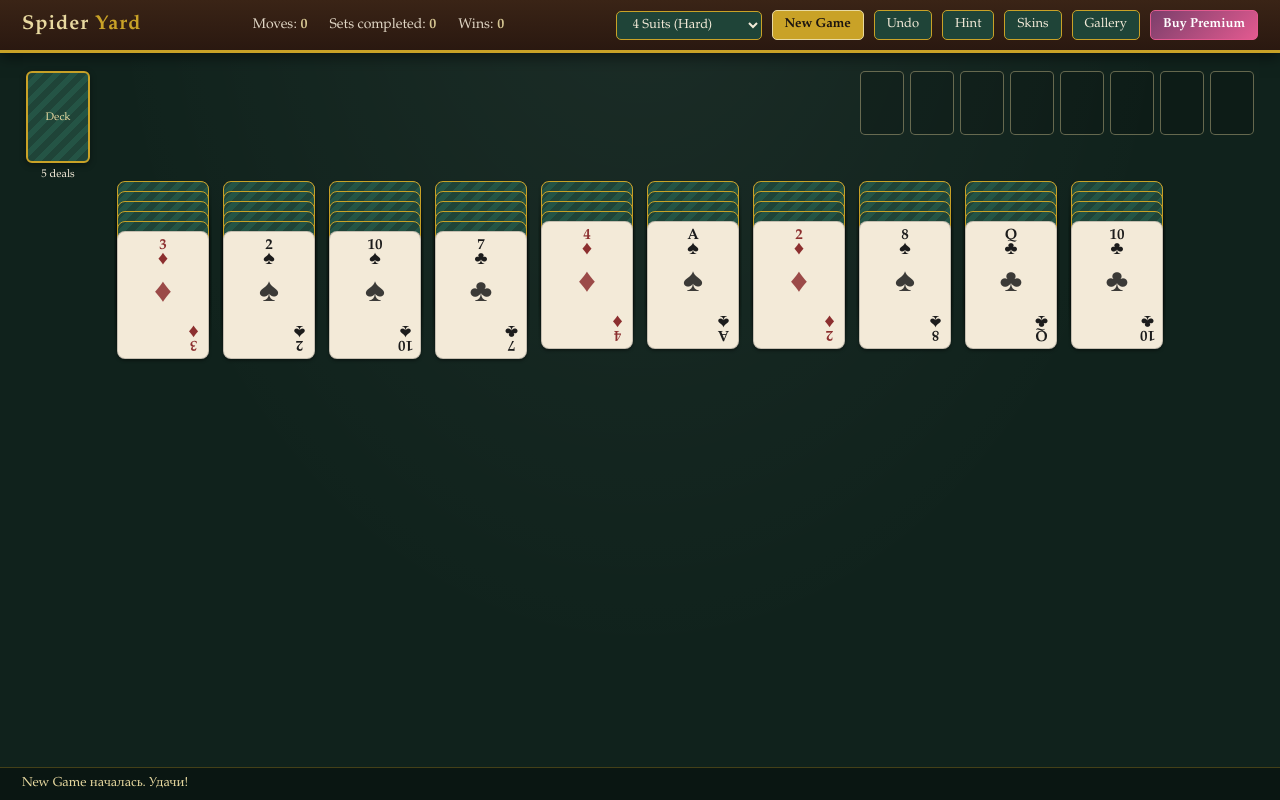
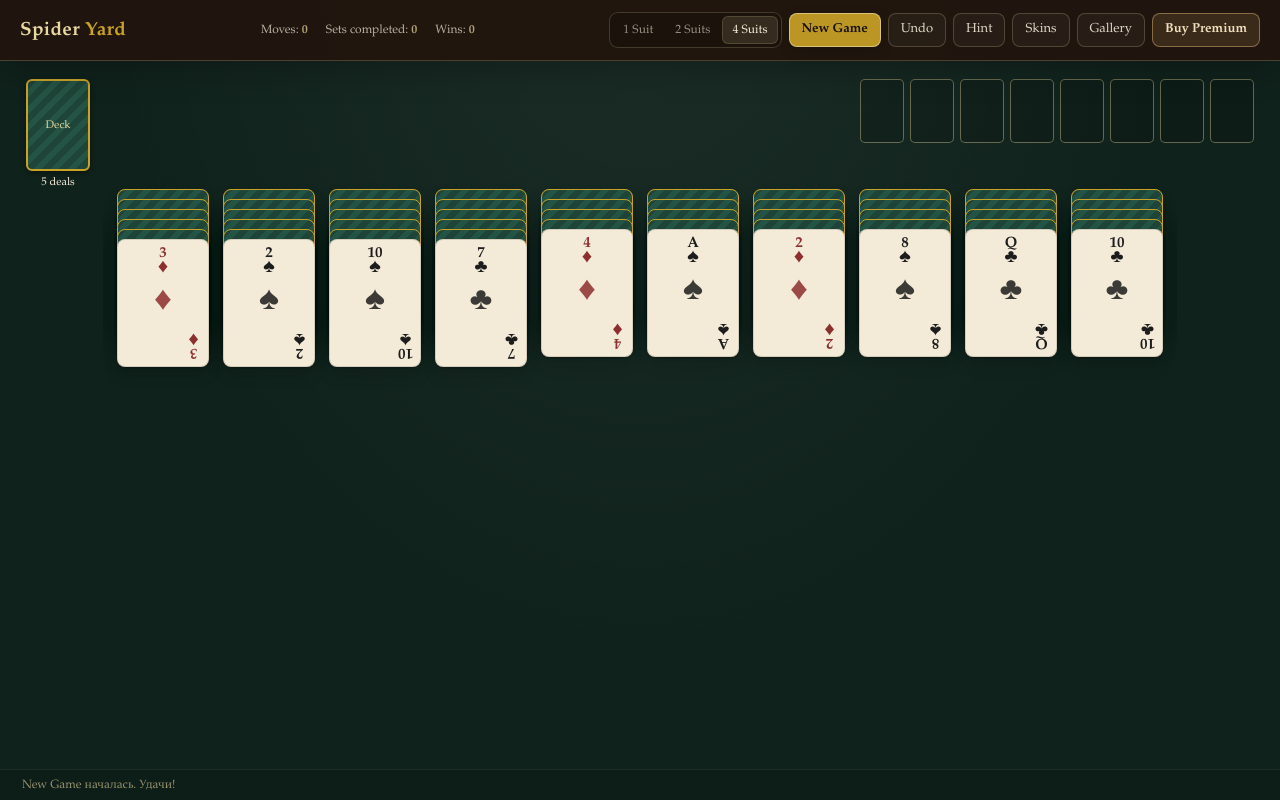
Before and after one commit to liddemchenko0504-create/spider, a website: page index.html in a window 1280 px wide. Drawn offline with Linux system fonts and the light colour scheme.

Commit message:
Premium UX redesign and instant suit switching

```diff
--- a/index.html
+++ b/index.html
@@ -233,6 +233,185 @@
   }
   .skin-card.locked{ opacity:0.75; }
   #checkout-msg{ font-size:13px; color: var(--gold-soft); min-height:18px; }
+
+  /* =========================================================
+     PREMIUM UX PASS
+     ========================================================= */
+
+  header{
+    padding: 12px 20px;
+    gap: 20px;
+    background: rgba(33, 21, 14, 0.96);
+    border-bottom: 1px solid rgba(232,217,160,0.22);
+    box-shadow: 0 10px 32px rgba(0,0,0,0.24);
+  }
+
+  header h1{
+    font-size: 19px;
+    letter-spacing: .3px;
+    white-space: nowrap;
+  }
+
+  .stats{
+    gap: 18px;
+    font-size: 12px;
+    opacity: .72;
+    white-space: nowrap;
+  }
+
+  .stats b{
+    font-weight: 600;
+  }
+
+  .controls{
+    gap: 7px;
+    flex-wrap: nowrap;
+  }
+
+  .controls > button{
+    min-height: 34px;
+    padding: 7px 12px;
+    border-radius: 8px;
+    border: 1px solid rgba(232,217,160,0.22);
+    background: rgba(255,255,255,0.035);
+    color: rgba(243,234,216,.9);
+    box-shadow: none;
+    transition:
+      background .16s ease,
+      border-color .16s ease,
+      transform .16s ease,
+      opacity .16s ease;
+  }
+
+  .controls > button:hover{
+    background: rgba(255,255,255,0.07);
+    border-color: rgba(232,217,160,0.38);
+    transform: translateY(-1px);
+  }
+
+  .controls > button:active{
+    transform: translateY(0);
+  }
+
+  button.primary{
+    background: rgba(201,162,39,.92);
+    border-color: rgba(232,217,160,.7);
+    color: #19120c;
+    box-shadow: 0 4px 14px rgba(0,0,0,.16);
+  }
+
+  button.primary:hover{
+    background: rgba(222,190,84,.96);
+  }
+
+  #premium-btn{
+    background: rgba(196,155,92,.16);
+    color: #f0dfbd;
+    border-color: rgba(213,176,114,.5);
+    font-weight: 600;
+  }
+
+  #premium-btn:hover{
+    background: rgba(196,155,92,.24);
+    filter: none;
+  }
+
+  #premium-btn.owned{
+    background: rgba(72,127,92,.22);
+    border-color: rgba(115,170,134,.55);
+    color: #cce8d5;
+  }
+
+  .difficulty-segmented{
+    display:flex;
+    align-items:center;
+    padding:3px;
+    border-radius:9px;
+    border:1px solid rgba(232,217,160,.20);
+    background:rgba(0,0,0,.18);
+    gap:2px;
+  }
+
+  .difficulty-option{
+    border:0;
+    padding:6px 10px;
+    min-height:28px;
+    border-radius:6px;
+    background:transparent;
+    color:rgba(243,234,216,.58);
+    font-size:12px;
+    white-space:nowrap;
+    box-shadow:none;
+    transition:
+      background .16s ease,
+      color .16s ease,
+      transform .16s ease;
+  }
+
+  .difficulty-option:hover{
+    background:rgba(255,255,255,.05);
+    color:rgba(243,234,216,.88);
+  }
+
+  .difficulty-option.active{
+    background:rgba(232,217,160,.13);
+    color:#f3ead8;
+    box-shadow:inset 0 0 0 1px rgba(232,217,160,.16);
+  }
+
+  .card{
+    border:1px solid rgba(52,38,26,.16);
+    box-shadow:
+      0 2px 3px rgba(0,0,0,.16),
+      0 8px 18px rgba(0,0,0,.08);
+    transition:
+      box-shadow .15s ease,
+      transform .15s ease;
+  }
+
+  .card.movable-hint:hover{
+    box-shadow:
+      0 5px 14px rgba(0,0,0,.22),
+      0 0 0 1px rgba(232,217,160,.12);
+    transform:translateY(-2px);
+  }
+
+  .card.selected{
+    box-shadow:
+      0 12px 28px rgba(0,0,0,.32),
+      0 0 0 1px rgba(232,217,160,.22);
+    transform:translateY(-6px);
+  }
+
+  .card.dragging{
+    opacity:.96;
+    z-index:999;
+    box-shadow:
+      0 18px 42px rgba(0,0,0,.38),
+      0 0 0 1px rgba(255,255,255,.10);
+  }
+
+  /* No dashed / striped drop indicator */
+  .drop-target{
+    outline:none !important;
+    border-radius:10px;
+    box-shadow:
+      inset 0 0 0 1px rgba(232,217,160,.18),
+      0 0 22px rgba(232,217,160,.07);
+  }
+
+  .empty-slot{
+    border:1px solid rgba(232,217,160,.16);
+    background:rgba(255,255,255,.012);
+  }
+
+  #status-bar{
+    background:rgba(0,0,0,.16);
+    border-top:1px solid rgba(232,217,160,.08);
+    color:rgba(232,217,160,.62);
+    font-size:12px;
+  }
+
 </style>
 </head>
 <body>
@@ -245,11 +424,11 @@
       <div>Wins: <b id="stat-wins">0</b></div>
     </div>
     <div class="controls">
-      <select id="difficulty">
-        <option value="1">1 Suit (Easy)</option>
-        <option value="2">2 Suits (Medium)</option>
-        <option value="4" selected>4 Suits (Hard)</option>
-      </select>
+      <div class="difficulty-segmented" id="difficulty">
+        <button type="button" class="difficulty-option" data-suits="1">1 Suit</button>
+        <button type="button" class="difficulty-option" data-suits="2">2 Suits</button>
+        <button type="button" class="difficulty-option active" data-suits="4">4 Suits</button>
+      </div>
       <button id="new-game" class="primary">New Game</button>
       <button id="undo-btn">Undo</button>
       <button id="hint-btn">Hint</button>
@@ -923,9 +1102,22 @@
   }
 
   /* ---------- Wire up UI ---------- */
+  let selectedSuits = 4;
+
+  document.querySelectorAll(".difficulty-option").forEach(btn => {
+    btn.addEventListener("click", () => {
+      selectedSuits = parseInt(btn.dataset.suits, 10);
+
+      document.querySelectorAll(".difficulty-option").forEach(b => {
+        b.classList.toggle("active", b === btn);
+      });
+
+      newGame(selectedSuits);
+    });
+  });
+
   document.getElementById("new-game").addEventListener("click", ()=>{
-    const numSuits = parseInt(document.getElementById("difficulty").value,10);
-    newGame(numSuits);
+    newGame(selectedSuits);
   });
   document.getElementById("stock-pile").addEventListener("click", dealFromStock);
   document.getElementById("undo-btn").addEventListener("click", undo);
```
